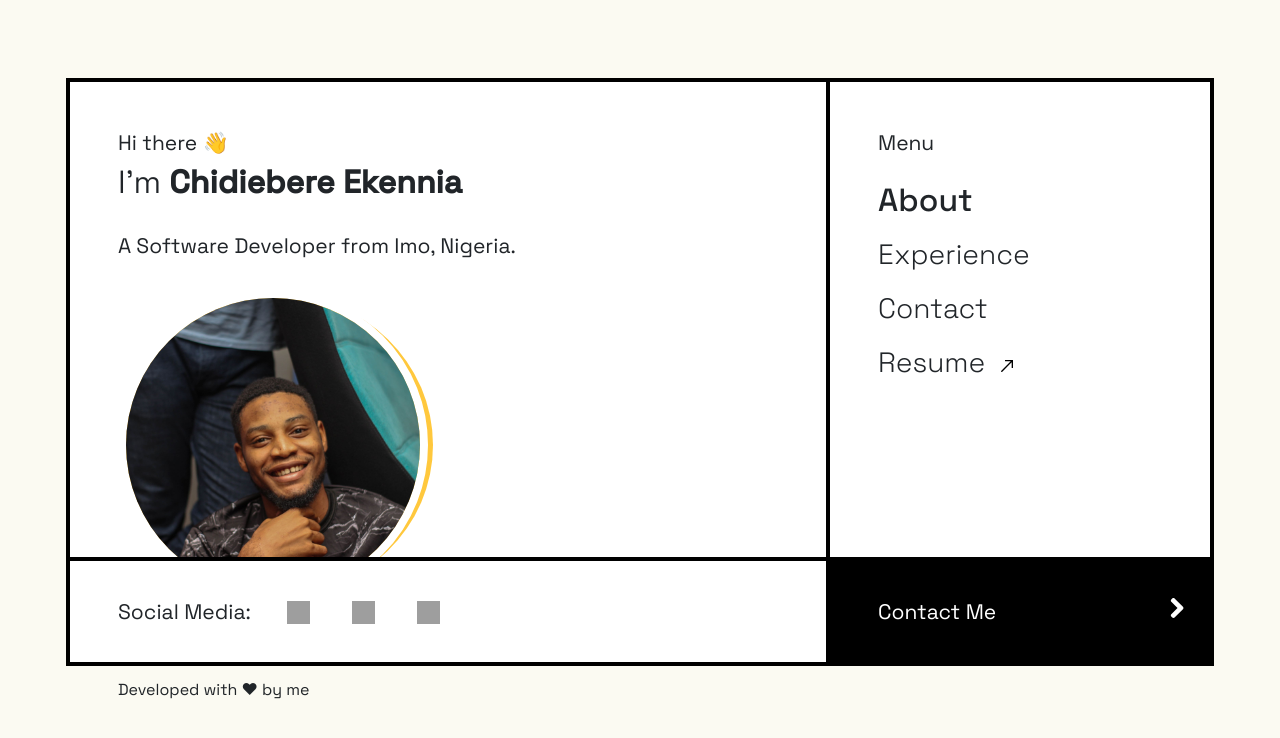
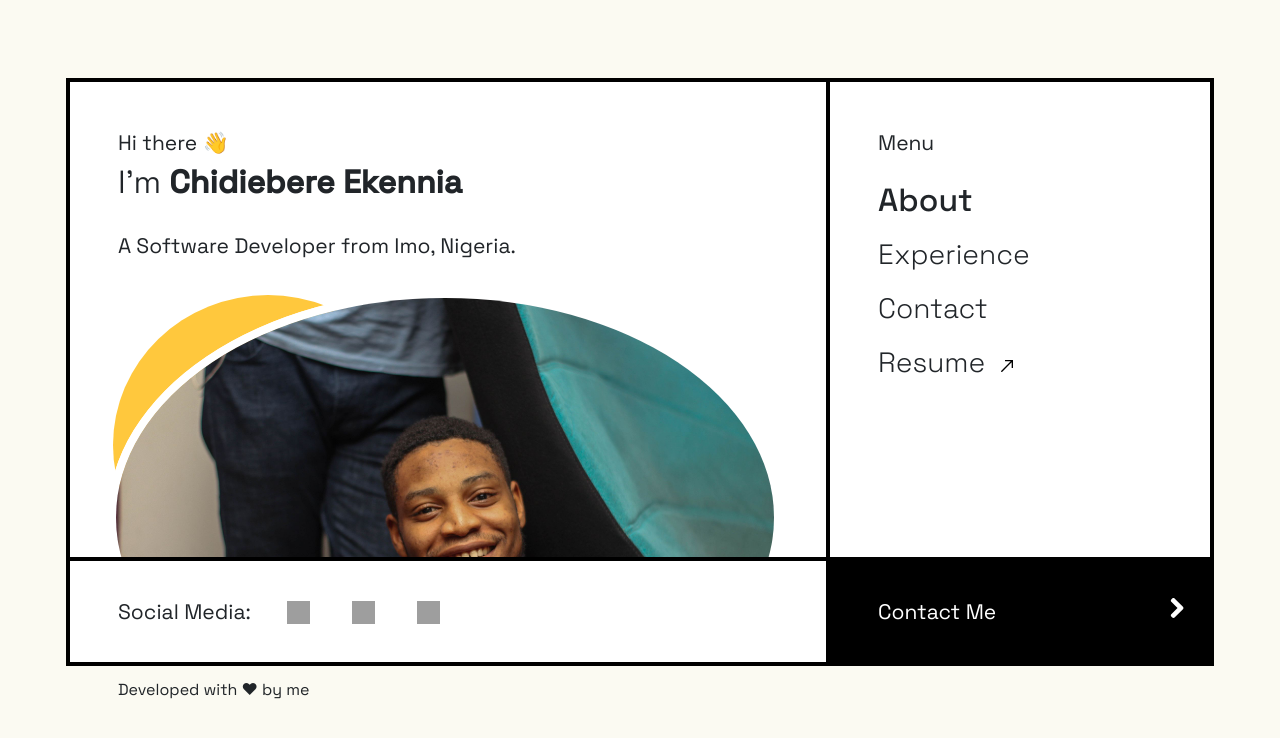
Before and after one commit to Davien21/simple-resume, a Next.js app: page / in a window 1280 px wide. Shown: the top 738 px of the page. Built offline with nearby package versions, Linux system fonts and the light colour scheme; grey boxes are pictures that could not be loaded.

Commit message:
minor fixes to UI and sidebar

```diff
--- a/components/navigation/sideNav/navigation.jsx
+++ b/components/navigation/sideNav/navigation.jsx
@@ -6,6 +6,7 @@ import TwitterImage from "./../../icons/twitter";
 import GithubImage from "./../../icons/github";
 import LinkedinImage from "./../../icons/linkedin";
 import Link from "next/link";
+import { useRef } from "react";
 
 const slideIn = {
   left: "0",
@@ -13,19 +14,31 @@ const slideIn = {
 };
 
 const slideOut = {
-  left: "-100%",
+  left: "-300px",
   transition: { duration: 0.5 },
 };
 
+const handleAnimationStart = (ref, isOpen) => {
+  if (isOpen) ref.current.style.display = "block";
+};
+
+const handleAnimationEnd = (ref, isOpen) => {
+  if (!isOpen) ref.current.style.display = "none";
+};
+
 function SideBar({ isOpen, onCloseSideBar }) {
+  const sidebarRef = useRef();
   return (
     <motion.div
       initial={slideOut}
       animate={isOpen ? slideIn : slideOut}
       className="side-nav"
+      ref={sidebarRef}
+      onAnimationComplete={() => handleAnimationEnd(sidebarRef, isOpen)}
+      onAnimationStart={() => handleAnimationStart(sidebarRef, isOpen)}
     >
       <div className=" d-flex my-2">
-        <Link href="/" >
+        <Link href="/">
           <span className="logo">Chidiebere</span>
         </Link>
         <CloseButton toggle={onCloseSideBar} />
--- a/pages/home.jsx
+++ b/pages/home.jsx
@@ -26,15 +26,17 @@ export default function Home() {
         <div className="role">
           <h2 className="m-0 title">A Software Developer from Imo, Nigeria.</h2>
         </div>
-        <div className="profile-image position-relative text-cente">
-          <img loading="eager" alt="" width={2592} height={1728} src={chidi} />
+        <div className="profile-image position-relative">
+          <Image loading="eager" alt="" width={864} height={576} src={chidi} />
         </div>
         <div className="short-description">
-          <p>
-            I love to build beautiful and highly performant applications /
-            interfaces using whatever tools are needed. In my free time, I love
-            listening to music or playing chess 😊.
-          </p>
+          <div className="mb-2">
+            I love to build beautiful and highly performant
+            <span className="semi-bold"> applications</span> and{" "}
+            <span className="semi-bold">interfaces </span>
+            using whatever tools are needed. In my free time, I love listening
+            to music or playing chess 😊.
+          </div>
           <p>{"I'm "} currently open to new remote or contract roles.</p>
         </div>
       </section>
--- a/styles/style.css
+++ b/styles/style.css
@@ -13,7 +13,7 @@ body {
   font-family: "Space Grotesk", -apple-system, BlinkMacSystemFont, Segoe UI,
     Roboto, Oxygen, Ubuntu, Cantarell, Fira Sans, Droid Sans, Helvetica Neue,
     sans-serif;
-  background-color: var(--background)
+  background-color: var(--background);
 }
 
 a {
@@ -463,6 +463,8 @@ section#tech-stack .stack {
 
 .profile-image {
   margin-bottom: 2rem;
+  position: relative;
+  margin-left: -10px;
 }
 
 .profile-image img {
@@ -472,10 +474,10 @@ section#tech-stack .stack {
   height: 310px;
   border-radius: 50%;
   object-fit: cover;
-  border: 8px solid #fff;
+  border: 8px solid #fff !important;
 }
 
-.profile-image::after {
+.profile-image::before {
   content: "";
   position: absolute;
   top: 5px;
@@ -483,18 +485,6 @@ section#tech-stack .stack {
   width: 310px;
   height: 300px;
   border-radius: 50%;
-  background: #FFC83D;
+  background: #ffc83d;
   z-index: 0;
 }
-
-/* .profile-image::before {
-  content: "";
-  position: absolute;
-  top: 5px;
-  right: 5px;
-  width: 310px;
-  height: 300px;
-  border-radius: 50%;
-  background: var(--butter-color);
-  z-index: 0;
-} */
```
